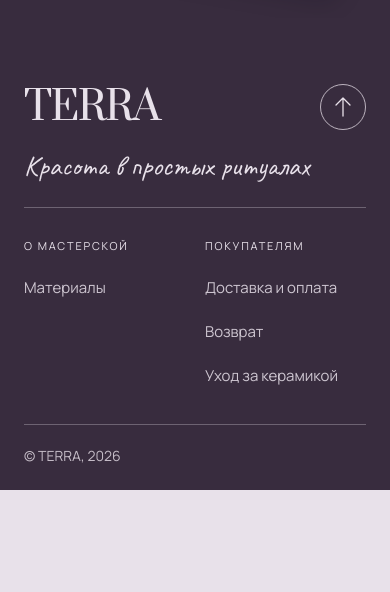
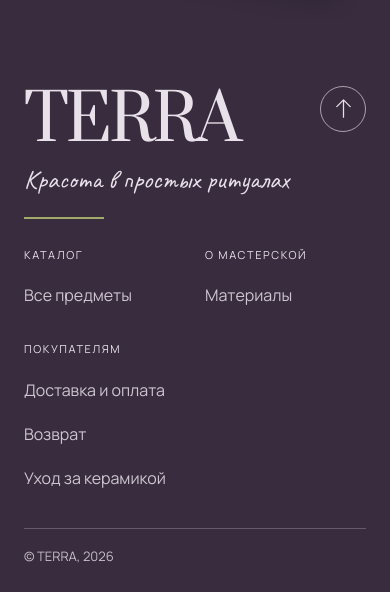
Before and after one commit to pasha1709/terra, a website with bundled scripts: page index.html in a window 390 px wide. Shown: the part 7548-8140 px from the top of the page. Before the commit the page ends 8038 px from the top, so only its background shows below. Built offline with nearby package versions, Linux system fonts and the light colour scheme.

Commit message:
Compact footer with identity block and aligned columns

```diff
--- a/footer.css
+++ b/footer.css
@@ -1,51 +1,52 @@
 .site-footer {
   background: var(--plum);
   color: var(--lavender);
-  padding: 0 var(--gutter) 24px;
-  --footer-line: rgb(232 225 234 / 30%);
+  padding: 0 var(--gutter) 20px;
+  --footer-line: rgb(232 225 234 / 25%);
 }
-.footer-top-row {
+.footer-main {
   display: grid;
-  grid-template-columns: 1fr auto 1fr;
-  align-items: center;
-  gap: 28px;
-  padding: 32px 0 24px;
-  border-bottom: 1px solid var(--footer-line);
+  grid-template-columns: minmax(0, 1.45fr) minmax(0, 2.55fr) 48px;
+  align-items: start;
+  gap: clamp(24px, 3vw, 48px);
+  padding: 36px 0 32px;
 }
-.footer-brand { justify-self: start; }
-.site-footer .brand-name { color: inherit; font-size: clamp(40px, 4.5vw, 68px); }
-.footer-motto { margin: 0; font: 400 clamp(26px, 2.6vw, 38px)/1.25 var(--display-font); letter-spacing: normal; }
-.footer-to-top {
-  display: inline-flex;
-  align-items: center;
-  justify-content: center;
-  justify-self: end;
-  width: 50px;
-  height: 50px;
-  border: 1px solid rgb(232 225 234 / 75%);
-  border-radius: 50%;
-}
-.footer-to-top svg { width: 24px; height: 24px; fill: none; stroke: currentColor; stroke-width: 1.3; stroke-linecap: round; stroke-linejoin: round; }
-.footer-columns { display: grid; grid-template-columns: repeat(auto-fit, minmax(200px, 1fr)); gap: 32px; padding: 30px 0 26px; }
+.footer-identity { min-width: 0; }
+.footer-brand { display: inline-flex; }
+.site-footer .brand-name { color: inherit; font-size: clamp(64px, 6.4vw, 104px); line-height: 1.1; letter-spacing: -3px; }
+.footer-motto { margin: 8px 0 0; font: 400 clamp(24px, 2.1vw, 34px)/1.25 var(--display-font); letter-spacing: normal; }
+.footer-accent { display: block; width: 80px; height: 2px; margin-top: 20px; background: #a2aa68; }
+.footer-to-top { display: inline-flex; align-items: center; justify-content: center; width: 48px; height: 48px; border: 1px solid rgb(232 225 234 / 65%); border-radius: 50%; }
+.footer-to-top svg { width: 23px; height: 23px; fill: none; stroke: currentColor; stroke-width: 1.3; stroke-linecap: round; stroke-linejoin: round; }
+.footer-columns { display: grid; grid-template-columns: repeat(3, minmax(0, 1fr)); gap: clamp(20px, 2.5vw, 40px); padding-top: 8px; }
 .footer-column { min-width: 0; }
-.footer-column h2 { margin: 0 0 12px; font: 400 12px/1.5 var(--sans); letter-spacing: 2.5px; text-transform: uppercase; }
+.footer-column h2 { margin: 0 0 18px; font: 400 12px/1.5 var(--sans); letter-spacing: 2.2px; text-transform: uppercase; }
 .footer-column ul { list-style: none; margin: 0; padding: 0; }
-.footer-column a { display: inline-flex; align-items: center; min-height: 44px; max-width: 100%; font: 400 16px/1.5 var(--sans); color: rgb(232 225 234 / 85%); overflow-wrap: anywhere; }
+.footer-column a { display: inline-flex; align-items: center; min-height: 36px; max-width: 100%; font: 400 clamp(16px, 1.15vw, 18px)/1.5 var(--sans); color: rgb(232 225 234 / 85%); overflow-wrap: anywhere; }
 .site-footer a:hover { color: #fff; }
 .footer-column a:hover { text-decoration: underline; text-underline-offset: 5px; }
 .site-footer :focus-visible { outline: 2px solid var(--accent); outline-offset: 4px; }
-.footer-bottom-row { border-top: 1px solid var(--footer-line); display: flex; align-items: center; justify-content: space-between; gap: 20px; padding-top: 12px; font: 400 14px/1.5 var(--sans); color: rgb(232 225 234 / 80%); }
+.footer-bottom-row { border-top: 1px solid var(--footer-line); display: flex; align-items: center; justify-content: space-between; gap: 20px; padding-top: 12px; min-height: 44px; font: 400 14px/1.5 var(--sans); color: rgb(232 225 234 / 80%); }
 .footer-bottom-row p { margin: 0; }
-.footer-bottom-row a { display: inline-flex; align-items: center; min-height: 44px; text-decoration: underline; text-underline-offset: 3px; }
-@media (max-width: 760px) {
-  .footer-top-row { grid-template-columns: minmax(0, 1fr) auto; gap: 16px; padding-top: 24px; }
-  .footer-motto { grid-column: 1 / -1; grid-row: 2; font-size: 28px; }
+.footer-bottom-row a { display: inline-flex; align-items: center; min-height: 32px; text-decoration: underline; text-underline-offset: 3px; }
+@media (max-width: 1100px) {
+  .footer-main { grid-template-columns: minmax(0, 1fr) 46px; gap: 28px 24px; padding: 28px 0; }
   .footer-to-top { grid-column: 2; grid-row: 1; width: 46px; height: 46px; }
-  .footer-columns { grid-template-columns: repeat(2, minmax(0, 1fr)); gap: 28px 20px; }
-  .footer-column h2 { font-size: 11px; letter-spacing: 1.8px; }
-  .footer-column a { font-size: 15px; }
-  .footer-bottom-row { align-items: flex-start; flex-wrap: wrap; gap: 8px 24px; padding-top: 20px; }
+  .footer-columns { grid-column: 1 / -1; padding-top: 0; }
+  .site-footer .brand-name { font-size: 72px; }
+  .footer-motto { font-size: 28px; }
+}
+@media (max-width: 600px) {
+  .footer-main { gap: 28px 16px; }
+  .site-footer .brand-name { font-size: 64px; }
+  .footer-motto { font-size: 26px; }
+  .footer-columns { grid-template-columns: repeat(2, minmax(0, 1fr)); gap: 24px 20px; }
+  .footer-column h2 { margin-bottom: 10px; font-size: 11px; letter-spacing: 1.6px; }
+  .footer-column a { font-size: 16px; min-height: 44px; }
+  .footer-bottom-row { align-items: flex-start; flex-wrap: wrap; gap: 8px 24px; padding-top: 18px; font-size: 13px; }
+  .footer-bottom-row a { min-height: 44px; }
 }
 @media (max-width: 360px) {
   .footer-columns { grid-template-columns: minmax(0, 1fr); }
+  .site-footer .brand-name { font-size: 58px; }
 }
--- a/footer.js
+++ b/footer.js
@@ -5,8 +5,7 @@ export function footerDestinations(settings) {
   const valid = value => typeof value === 'string' && /^(https?:\/\/|mailto:|tel:|\/(?!\/)|\.\.?\/)/i.test(value.trim()) ? value.trim() : null;
   return {
     catalog: [['Вазы', settings.categoryVases], ['Посуда', settings.categoryTableware], ['Декор', settings.categoryDecor]],
-    atelier: [['Наша история', settings.atelier], ['Блог', settings.blog]],
-    contacts: [['Написать нам ↗', settings.contact], ['Telegram ↗', settings.telegram], ['VK ↗', settings.vk]],
+    catalogue: valid(settings.catalog),
     policy: valid(settings.newsletter?.privacyUrl) || valid(settings.business?.privacyUrl),
     valid,
   };
@@ -15,7 +14,8 @@ export function footerDestinations(settings) {
 export function mountFooter(root, settings = integrations) {
   const destinations = footerDestinations(settings);
   root.querySelector('[data-footer-year]').textContent = String(new Date().getFullYear());
-  for (const group of ['catalog', 'atelier', 'contacts']) {
+  if (destinations.catalogue) root.querySelector('[data-footer-catalog]').href = destinations.catalogue;
+  for (const group of ['catalog']) {
     const list = root.querySelector(`[data-footer-links="${group}"]`);
     for (const [label, destination] of destinations[group]) {
       const href = destinations.valid(destination);
--- a/index.html
+++ b/index.html
@@ -294,15 +294,16 @@
   </main>
 
   <footer class="site-footer" aria-label="TERRA — информация и ссылки">
-    <div class="footer-top-row">
-      <a class="brand footer-brand" href="./" aria-label="TERRA — на главную"><span class="brand-name">TERRA</span></a>
-      <p class="footer-motto">Красота в простых ритуалах</p>
-      <a class="footer-to-top" href="#main" aria-label="Наверх, к началу страницы"><svg viewBox="0 0 24 24" aria-hidden="true"><path d="M12 21V3M5 10l7-7 7 7"/></svg></a>
-    </div>
-    <nav class="footer-columns" aria-label="Информация для покупателей">
-      <section class="footer-column" data-footer-column="catalog" hidden>
+    <div class="footer-main">
+      <div class="footer-identity">
+        <a class="brand footer-brand" href="./" aria-label="TERRA — на главную"><span class="brand-name">TERRA</span></a>
+        <p class="footer-motto">Красота в простых ритуалах</p>
+        <span class="footer-accent" aria-hidden="true"></span>
+      </div>
+      <nav class="footer-columns" aria-label="Информация для покупателей">
+      <section class="footer-column" data-footer-column="catalog">
         <h2>Каталог</h2>
-        <ul data-footer-links="catalog"></ul>
+        <ul data-footer-links="catalog"><li><a data-footer-catalog href="#collections">Все предметы</a></li></ul>
       </section>
       <section class="footer-column" data-footer-column="atelier">
         <h2>О мастерской</h2>
@@ -316,11 +317,9 @@
           <li><a href="#care-aftercare-title" data-footer-answers="care-aftercare-accordion-care-trigger">Уход за керамикой</a></li>
         </ul>
       </section>
-      <section class="footer-column" data-footer-column="contacts" hidden>
-        <h2>Контакты</h2>
-        <ul data-footer-links="contacts"></ul>
-      </section>
-    </nav>
+      </nav>
+      <a class="footer-to-top" href="#main" aria-label="Наверх, к началу страницы"><svg viewBox="0 0 24 24" aria-hidden="true"><path d="M12 21V3M5 10l7-7 7 7"/></svg></a>
+    </div>
     <div class="footer-bottom-row">
       <p>© TERRA, <span data-footer-year>2026</span></p>
       <a data-footer-policy hidden>Политика конфиденциальности</a>
```
Also changed, not shown: tests/footer.test.mjs (+1 -1 lines).
